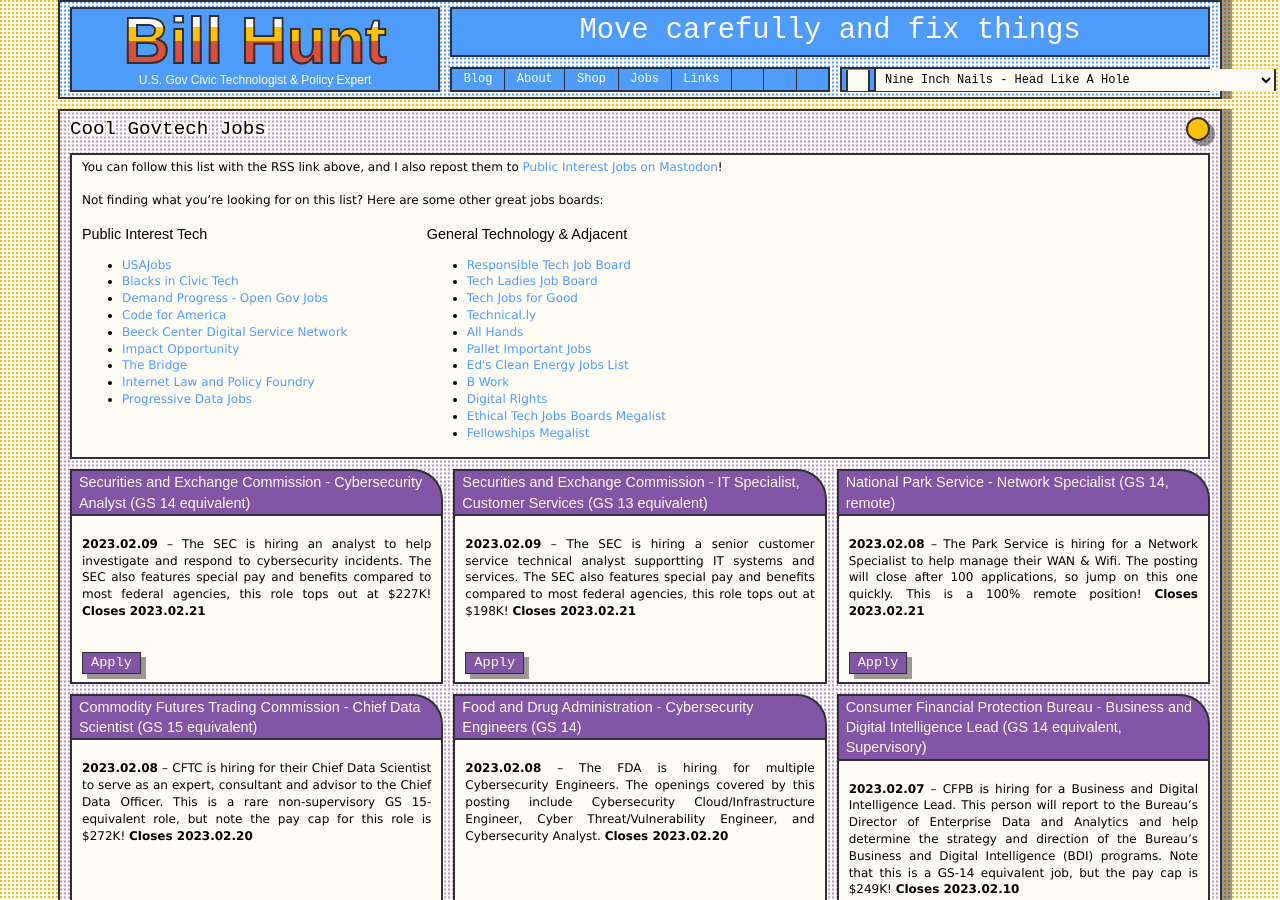
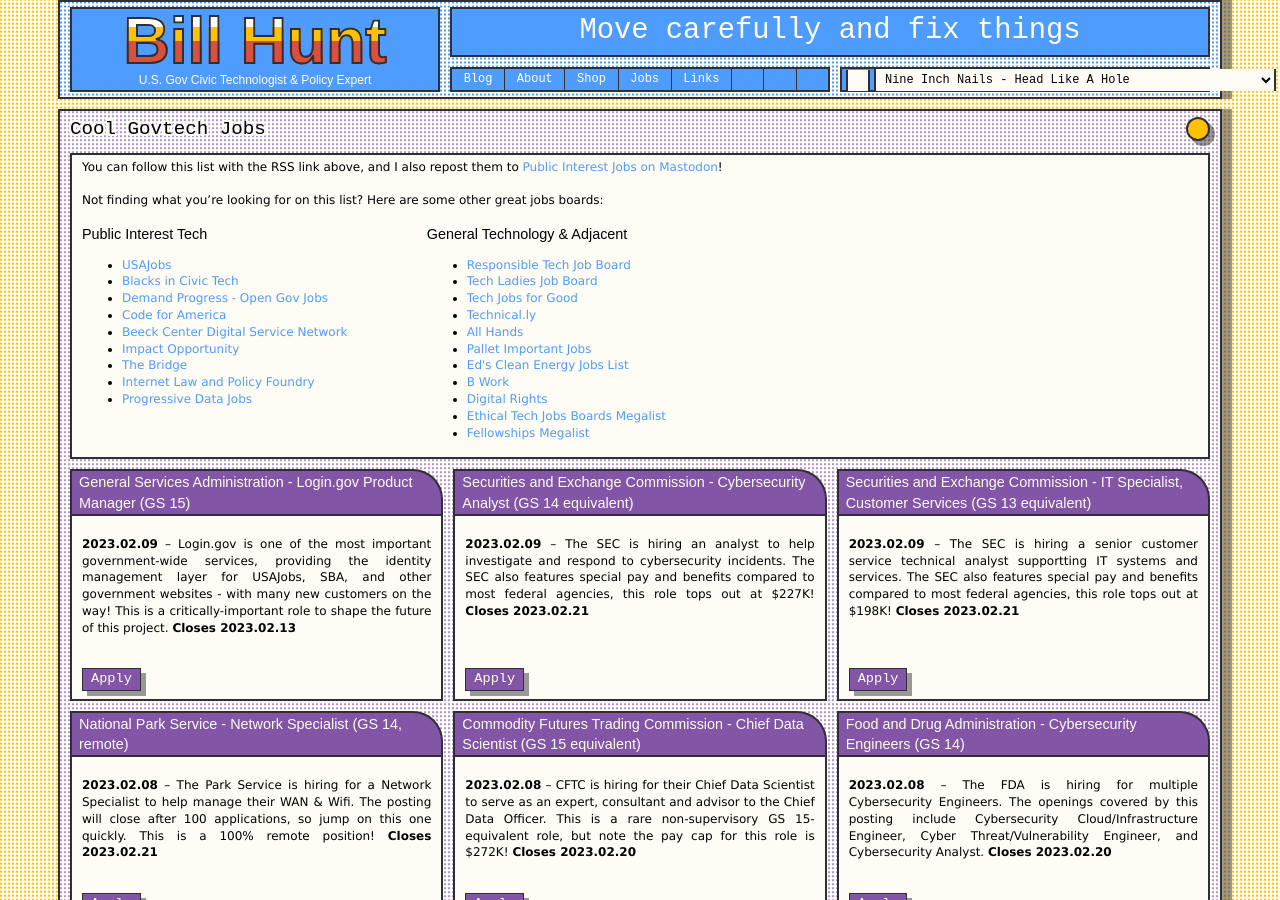
Before and after one commit to krusynth/billhunt.dev, a Jekyll site: the page built from jobs.md, in a window 1280 px wide and 900 px high. Built offline with Jekyll 4.4.1, drawn with Linux system fonts in a browser that asks for light colours; some web fonts are replaced.

Commit message:
Update jobs.

```diff
--- a/_data/jobs.yml
+++ b/_data/jobs.yml
@@ -1,3 +1,9 @@
+- title: General Services Administration - Login.gov Product Manager (GS 15)
+  url: https://join.tts.gsa.gov/join/login-productmanagers15/
+  date: 2023-02-09
+  closes: 2023-02-13
+  content: Login.gov is one of the most important government-wide services, providing the identity management layer for USAJobs, SBA, and other government websites - with many new customers on the way!  This is a critically-important role to shape the future of this project.
+
 - title: Securities and Exchange Commission - Cybersecurity Analyst (GS 14 equivalent)
   url: https://www.usajobs.gov/job/705141800
   date: 2023-02-09
```
